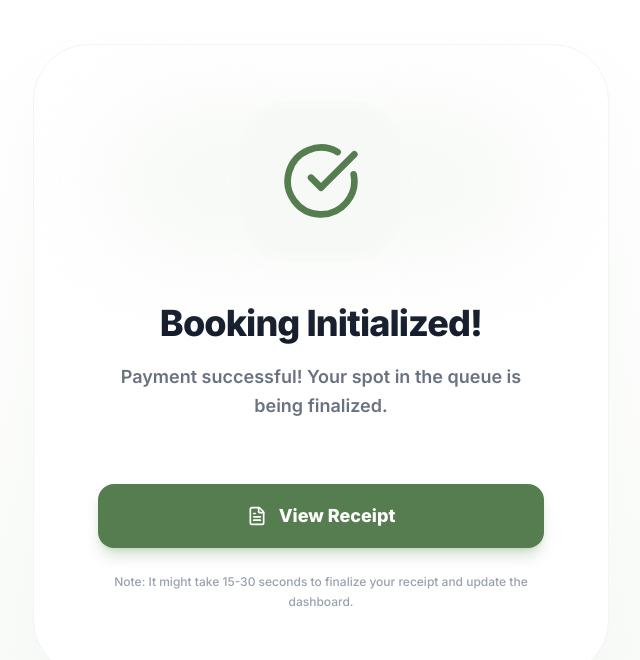
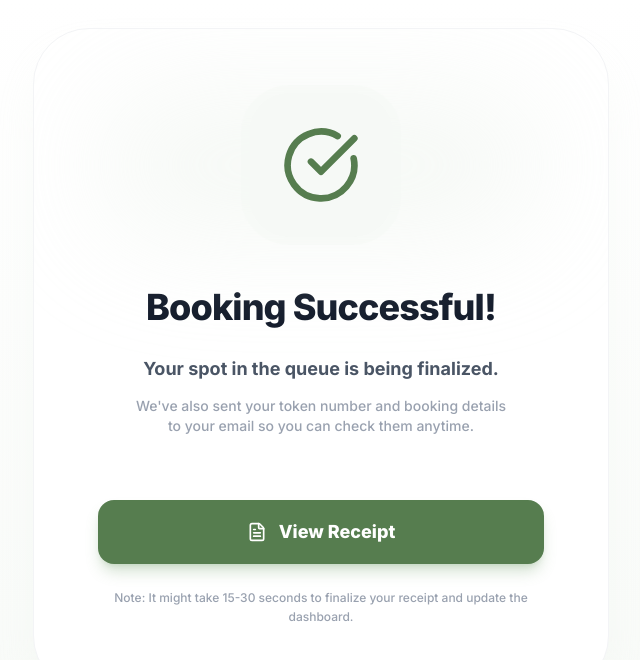
Before and after one commit to h-malaviya/niramaya, a React (Vite) app: page /appointments/success in a window 1280 px wide. Shown: the top 660 px of the page, without its empty margins (319-959 px from the left). Built offline with nearby package versions, Linux system fonts and the light colour scheme; no server answers.

Commit message:
Bug fix/qr (#32)
* fix: qr success fix

* fix: qr success shows token number

```diff
--- a/src/features/qrcode/pages/QrBookingSuccess.tsx
+++ b/src/features/qrcode/pages/QrBookingSuccess.tsx
@@ -10,6 +10,7 @@ export default function QrBookingSuccess() {
   const [searchParams] = useSearchParams();
   const sessionId = searchParams.get('session_id');
   const [receiptUrl, setReceiptUrl] = useState<string | null>(null);
+  const [token, setToken] = useState<string | null>(null);
   const [loading, setLoading] = useState(true);
   useEffect(() => {
     let pollTimeout: any;
@@ -27,6 +28,10 @@ export default function QrBookingSuccess() {
         const data = response.data.data;
 
         console.log(`🔍 Polling Receipt (${count}/15):`, data?.payment?.receipt_url ? 'Found' : 'Missing');
+
+        if (data?.appointment?.queue_token) {
+          setToken(data.appointment.queue_token);
+        }
 
         if (data?.payment?.receipt_url) {
           setReceiptUrl(data.payment.receipt_url);
@@ -74,15 +79,31 @@ export default function QrBookingSuccess() {
           </div>
         </div>
 
-        <div className="space-y-4">
+        <div className="space-y-6">
           <h1 className="text-4xl font-black text-gray-900 tracking-tight leading-tight">
-            Booking Initialized!
+            Booking Successful!
           </h1>
-          <p className="text-gray-500 font-semibold text-lg max-w-md mx-auto leading-relaxed">
-            {receiptUrl
-              ? "Payment successful! Your spot in the queue is confirmed."
-              : "Payment successful! Your spot in the queue is being finalized."}
-          </p>
+
+          {token && (
+            <div className="bg-primary-50 rounded-[32px] p-8 border-2 border-dashed border-primary-200 relative group overflow-hidden">
+               <div className="absolute top-0 right-0 p-4 opacity-10 group-hover:opacity-20 transition-opacity">
+                  <FileText className="w-16 h-16 text-primary-600" />
+               </div>
+               <p className="text-primary-600 font-bold text-sm uppercase tracking-[0.2em] mb-2">Your Token Number</p>
+               <h2 className="text-6xl font-black text-primary-700 tracking-tighter">{token}</h2>
+            </div>
+          )}
+
+          <div className="space-y-3">
+            <p className="text-gray-600 font-bold text-lg leading-relaxed">
+              {token
+                ? "Your spot in the queue is confirmed."
+                : "Your spot in the queue is being finalized."}
+            </p>
+            <p className="text-gray-400 font-medium text-sm max-w-sm mx-auto">
+              We've also sent your token number and booking details to your email so you can check them anytime.
+            </p>
+          </div>
         </div>
 
         <div className="space-y-6 pt-4">
```
